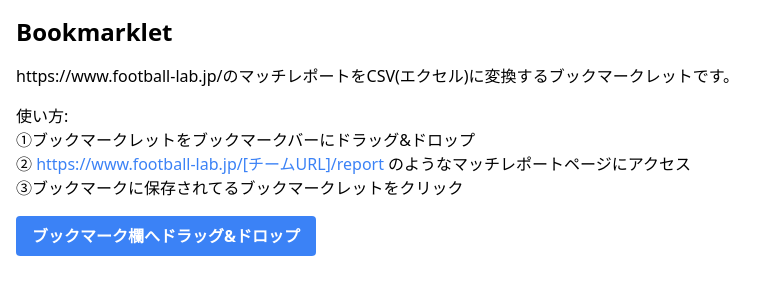
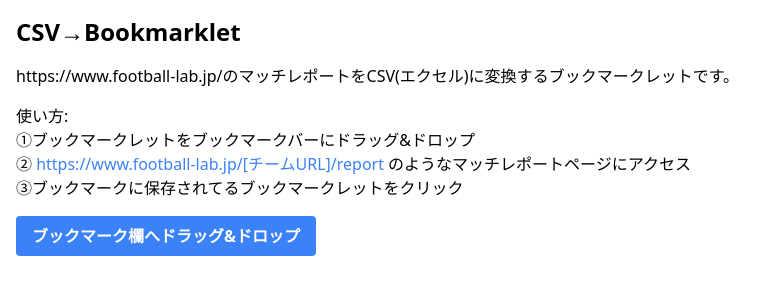
Before and after one commit to Gohshi0514/CSV-Bookmarklet, a website built with Vite: page index.html in a window 1280 px wide. Shown: the whole page, without its empty margins (0-776 px from the left). Built offline with nearby package versions, Linux system fonts and the light colour scheme.

Commit message:
タイトル修正

```diff
--- a/index.html
+++ b/index.html
@@ -3,10 +3,10 @@
   <head>
     <meta charset="UTF-8" />
     <link rel="stylesheet" href="style.css" />
-    <title>data Bookmarklet</title>
+    <title>CSV→Bookmarklet</title>
   </head>
   <body class="comtainer mx-auto p-4">
-    <p class="text-2xl font-bold mb-4">Bookmarklet</p>
+    <p class="text-2xl font-bold mb-4">CSV→Bookmarklet</p>
     <p class="mb-4">
       https://www.football-lab.jp/のマッチレポートをCSV(エクセル)に変換するブックマークレットです。
     <!-- 使い方 -->
```
